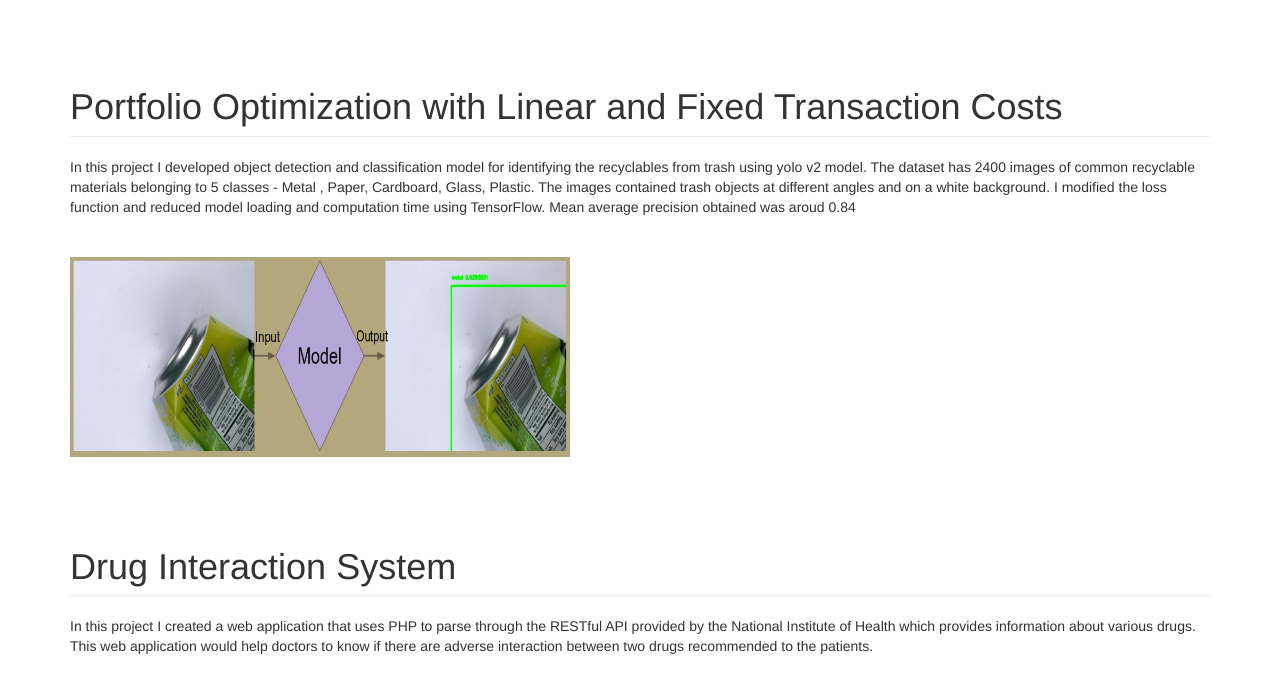
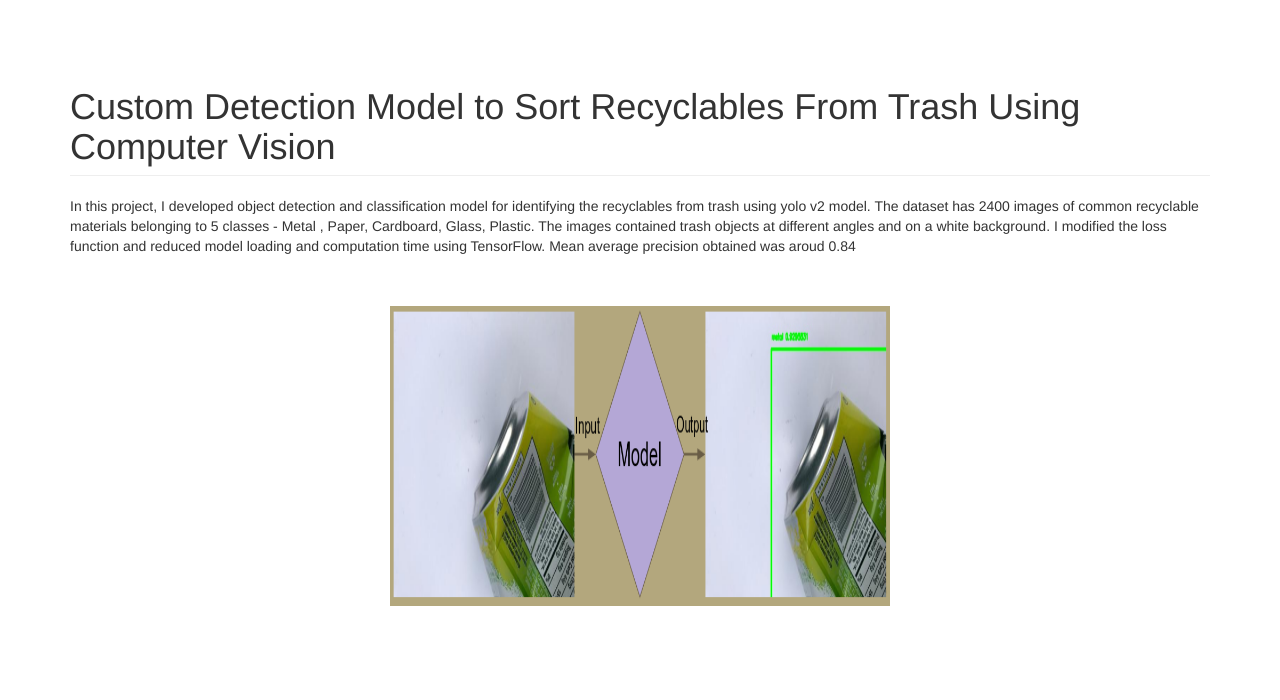
Before and after one commit to gourav3017/gourav3017.github.io, a website: page research.html in a window 1280 px wide. Shown: the part 1264-1964 px from the top of the page. Drawn offline with nearby package versions, Linux system fonts and the light colour scheme; files that its build step writes are made by us from their sources.

Commit message:
Add files via upload

```diff
--- a/research.html
+++ b/research.html
@@ -101,16 +101,16 @@ optimum. This method involves employing a heuristic which only yields a sub-opti
 	<img src="assets/img/mu_v_sigma_n=4_fixed.png" height="200" width="500"/>
 	</p>
 	<br><br>
-	<h1 class="page-header">Portfolio Optimization with Linear and Fixed Transaction Costs</h1>                                                                                </h1>
+	<h1 class="page-header">Custom Detection Model to Sort Recyclables From Trash Using Computer Vision</h1>                                                                                </h1>
     <p>
-      In this project I developed object detection and classification model for identifying the recyclables from trash using yolo v2 model.
+      In this project, I developed object detection and classification model for identifying the recyclables from trash using yolo v2 model.
 	  The dataset has 2400 images of common recyclable materials belonging to 5 classes - Metal , Paper, Cardboard, Glass, Plastic.
 	  The images contained trash objects at different angles and on a white background.
 	  I modified the loss function and reduced model loading and computation time using TensorFlow.
 	  Mean average precision obtained was aroud 0.84
 
     <br><br><br>
-	<img src="assets/img/Object_Detection.png" height="200" width="500"/>
+	<center><img src="assets/img/Object_Detection.png" height="300" width="500"/><center>
 	</p>
 	<br><br>
 	<!--
```
